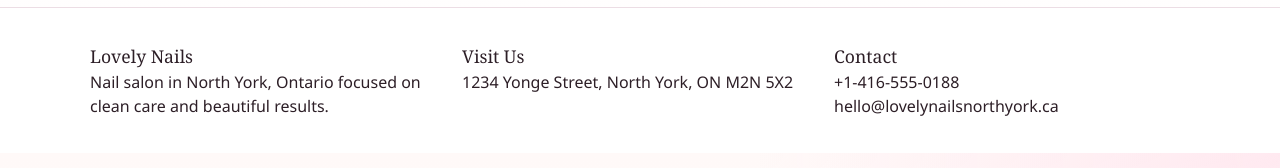
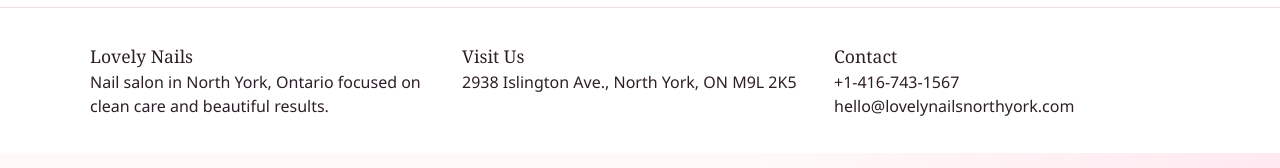
Before and after one commit to cindyorangis/lovelynails, a Next.js app: page /blog in a window 1280 px wide. Shown: the part 607-775 px from the top of the page. Built offline with nearby package versions, Linux system fonts and the light colour scheme.

Commit message:
update site data with real info

```diff
--- a/app/site-data.ts
+++ b/app/site-data.ts
@@ -1,13 +1,13 @@
 export const siteConfig = {
   name: "Lovely Nails",
-  baseUrl: "https://www.lovelynailsnorthyork.ca",
-  phone: "+1-416-555-0188",
-  email: "hello@lovelynailsnorthyork.ca",
+  baseUrl: "https://www.lovelynailsnorthyork.com",
+  phone: "+1-416-743-1567",
+  email: "hello@lovelynailsnorthyork.com",
   address: {
-    streetAddress: "1234 Yonge Street",
+    streetAddress: "2938 Islington Ave.",
     addressLocality: "North York",
     addressRegion: "ON",
-    postalCode: "M2N 5X2",
+    postalCode: "M9L 2K5",
     addressCountry: "CA",
   },
   geo: {
@@ -15,13 +15,13 @@ export const siteConfig = {
     longitude: -79.4111,
   },
   hours: [
-    "Monday: 10:00 AM - 7:00 PM",
-    "Tuesday: 10:00 AM - 7:00 PM",
-    "Wednesday: 10:00 AM - 7:00 PM",
-    "Thursday: 10:00 AM - 8:00 PM",
-    "Friday: 10:00 AM - 8:00 PM",
-    "Saturday: 9:00 AM - 6:00 PM",
     "Sunday: 10:00 AM - 5:00 PM",
+    "Monday: 9:30 AM - 7:30 PM",
+    "Tuesday: 9:30 AM - 7:30 PM",
+    "Wednesday: 9:30 AM - 7:30 PM",
+    "Thursday: 9:30 AM - 7:30 PM",
+    "Friday: 9:30 AM - 7:30 PM",
+    "Saturday: 9:30 AM - 6:30 PM",
   ],
 };
 
```
